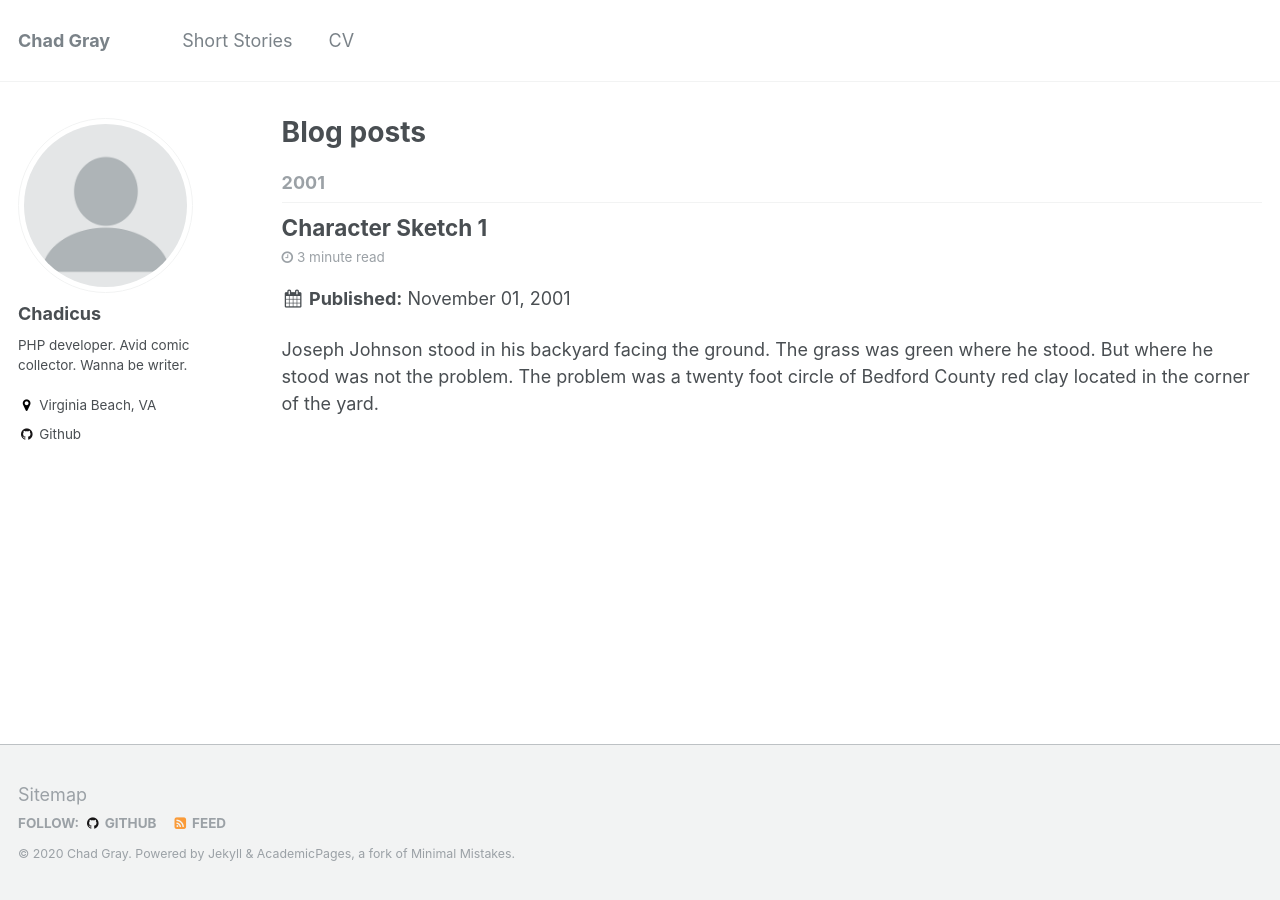
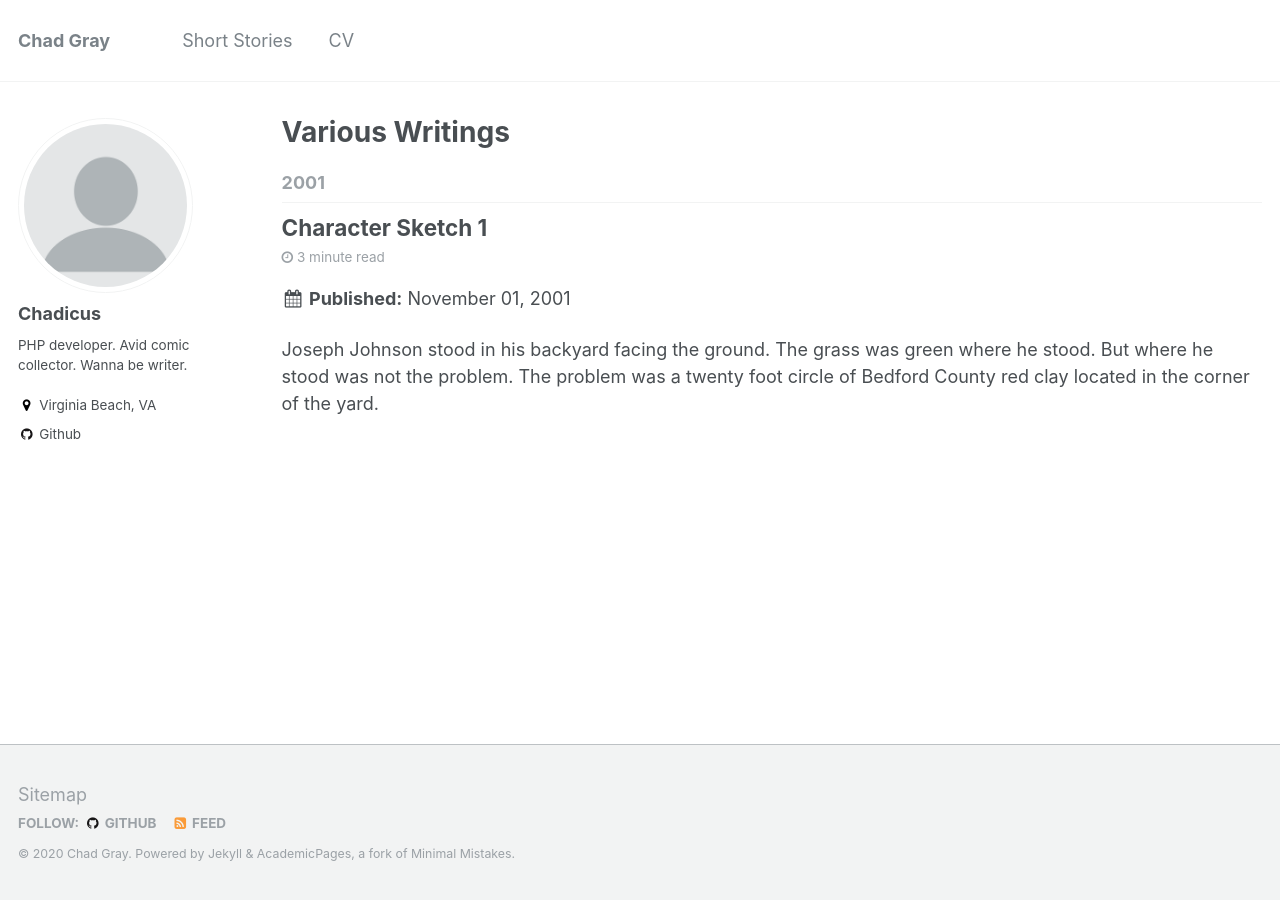
Before and after one commit to chadicus/chadicus.github.io, a Jekyll site: the page built from _pages/year-archive.html, in a window 1280 px wide. Built offline with Jekyll 4.4.1, drawn with Linux system fonts in a browser that asks for light colours.

Commit message:
Update title

```diff
--- a/_pages/year-archive.html
+++ b/_pages/year-archive.html
@@ -1,7 +1,7 @@
 ---
 layout: archive
 permalink: /year-archive/
-title: "Blog posts"
+title: "Various Writings"
 author_profile: true
 redirect_from:
   - /wordpress/blog-posts/
```
